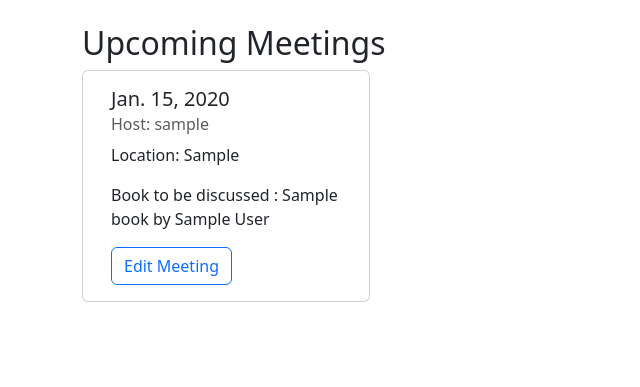
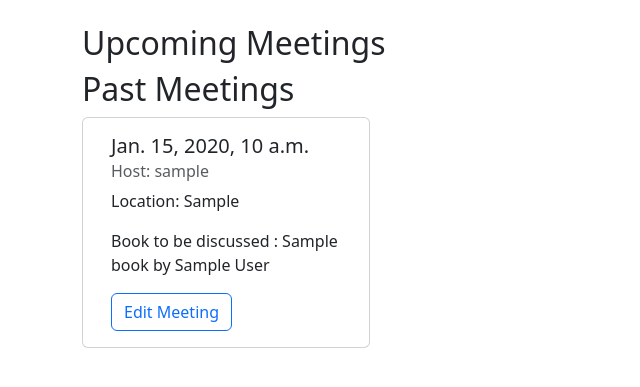
Before and after one commit to pavlosant/bookclub, a Django app: page /bookclub/meetings/ in a window 1280 px wide. Shown: the part 112-499 px from the top of the page, without its empty margins (0-640 px from the left). Run offline with Django 4.2, Linux system fonts and the light colour scheme; tables that the repository leaves empty hold one stand-in row (values such as "Sample post").

Commit message:
task meeting page
Separated Future and past meetings

```diff
--- a/bookclub/models.py
+++ b/bookclub/models.py
@@ -2,8 +2,13 @@ from django.db import models
 from django.contrib.auth.models import User
 import django.utils.timezone
 from django.urls import reverse
+from django.utils import timezone
+from django.utils.timezone import datetime
+from django.utils import timezone
 
+now = timezone.now()
 # Create your models here.
+
 
 class BookClub(models.Model):
     name = models.CharField(max_length=100, default="BookClub")
@@ -46,7 +51,7 @@ class Book(models.Model):
 
 
 class Meeting(models.Model):
-    meeting_date = models.DateField(default=django.utils.timezone.now)
+    meeting_date = models.DateTimeField(default=django.utils.timezone.now)
     location = models.TextField()
     host = models.ForeignKey(User, related_name="host", on_delete=models.CASCADE)
     chooser = models.ForeignKey(
@@ -68,7 +73,7 @@ class Meeting(models.Model):
         meeting_text = f"{self.meeting_date} @ {self.host}"
         return meeting_text
 
-    #def get_absolute_url(self):
+    # def get_absolute_url(self):
     #    return reverse("bookclub/meeting_detail", kwargs={"pk": self.pk})
 
     @property
@@ -82,3 +87,7 @@ class Meeting(models.Model):
     @property
     def book_name(self):
         return f"{self.book.title} by {self.book.author}"
+
+    @property
+    def meeting_in_the_future(self):
+        return self.meeting_date >= now
--- a/bookclub/templates/bookclub/meetings.html
+++ b/bookclub/templates/bookclub/meetings.html
@@ -12,7 +12,8 @@
 
 <div id=meeting-div class = "container">
     <div class="row">
-    {% for meeting in meetings_list %}
+    {% if meetings_list.future_meetings %}
+    {% for meeting in meetings_list.future_meetings %}
     <div class="card" style="width: 18rem;">
         <div class="card-body">
           <h5 class="card-title">{{meeting.meeting_date}}</h5>
@@ -23,9 +24,30 @@
          </div>
       </div>
       {% endfor %}
+      {% endif %}
 </div>
 </div>
 
+<div>
+    <h2>Past Meetings</h2>
+</div>
 
+<div id=meeting-div class = "container">
+    <div class="row">
+    {% if meetings_list.past_meetings %}
+    {% for meeting in meetings_list.past_meetings %}
+    <div class="card" style="width: 18rem;">
+        <div class="card-body">
+          <h5 class="card-title">{{meeting.meeting_date}}</h5>
+          <h6 class="card-subtitle mb-2 text-body-secondary">Host:  {{meeting.host}}</h6>
+          <p class="card-text">Location: {{meeting.location}}</p>
+          <p class="card-text">Book to be discussed : {{meeting.book.title}} by {{meeting.book.author}}</p>
+          <a href="{%url 'meeting_detail' meeting.pk %}"  class="btn btn-outline-primary"> Edit Meeting </a>
+         </div>
+      </div>
+      {% endfor %}
+      {% endif %}
+</div>
+</div>
 
 {% endblock content %}
--- a/bookclub/views.py
+++ b/bookclub/views.py
@@ -3,14 +3,18 @@ from django.http import HttpResponse, Http404
 from django.views import generic
 from .models import Book, BookClub, Meeting
 from django.template import loader
+
+
 # Create your views here.
 
+
 class IndexView(generic.ListView):
-    template_name= "bookclub/home.html"
-    context_object_name= "meetings_list"
+    template_name = "bookclub/home.html"
+    context_object_name = "meetings_list"
 
     def get_queryset(self):
         return Meeting.objects.all()
+
 
 class BooksView(generic.ListView):
     template_name = "bookclub/books.html"
@@ -20,18 +24,36 @@ class BooksView(generic.ListView):
         books_list = Book.objects.order_by("-created_at")
         return books_list
 
+
 class MeetingsView(generic.ListView):
     template_name = "bookclub/meetings.html"
     context_object_name = "meetings_list"
 
     def get_queryset(self):
-        meetings_list = Meeting.objects.all()
-        return meetings_list
+        future_meetings = []
+        past_meetings = []
+        all_books = Meeting.objects.order_by("-meeting_date")
+        for book in all_books:
+            if book.meeting_in_the_future == True:
+                future_meetings.append(book)
+            else:
+                past_meetings.append(book)
+
+        queryset = {
+            "all_meetings": Meeting.objects.order_by("-meeting_date"),
+            "future_meetings": future_meetings,
+            "past_meetings": past_meetings,
+        }
+        # meetings_list = Meeting.objects.order_by("-meeting_date")
+        return queryset
+
 
 class MeetingDetailView(generic.DetailView):
     model = Meeting
-    template_name="bookclub/meeting_detail.html"
-#def home(request):
+    template_name = "bookclub/meeting_detail.html"
+
+
+# def home(request):
 #    template = loader.get_template("bookclub/home.html")
 #    meetings_list = Meeting.objects.all()
 #    context = {
@@ -40,7 +62,7 @@ class MeetingDetailView(generic.DetailView):
 #    return HttpResponse(template.render(context, request))
 
 
-#def meeting_detail(request, meeting_id):
+# def meeting_detail(request, meeting_id):
 #    meeting = get_object_or_404(Meeting, pk=meeting_id)
 #    return render(request, "bookclub/meeting_detail.html", {"meeting":meeting})
 
```
Also changed, not shown: bookclub/migrations/0003_alter_meeting_meeting_date.py (added), 1 other file.
